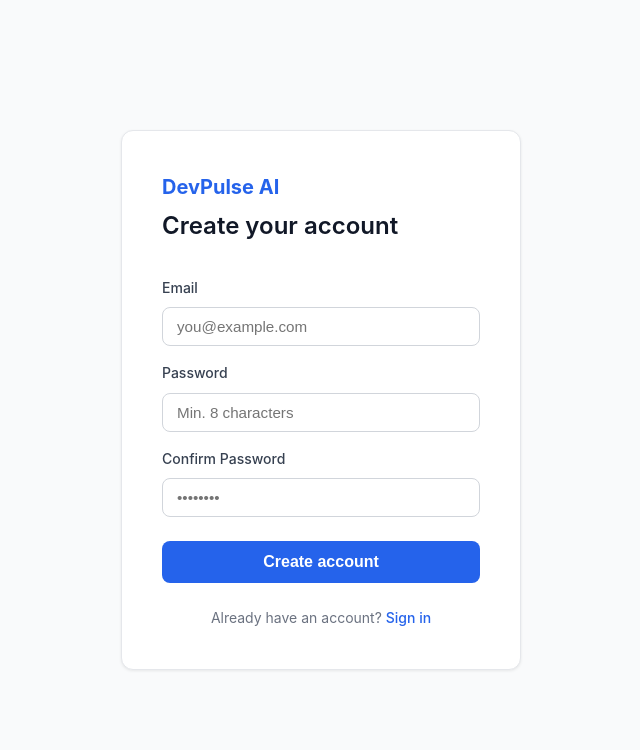
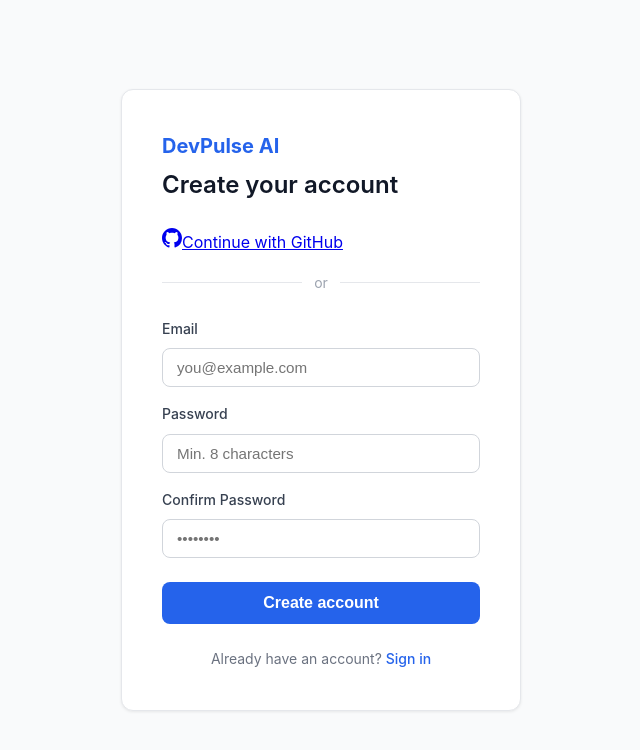
Before and after one commit to uzairha/devpulse-ai, a React (Vite) app in the folder client/: page /register in a window 1280 px wide. Shown: the top 750 px of the page, without its empty margins (319-959 px from the left). Built offline with nearby package versions, Linux system fonts and the light colour scheme.

Commit message:
feat(client): add GitHub OAuth button and auth callback handler
  Continue with GitHub button on login/register pages. AuthCallbackPage
  reads JWT from redirect URL and initializes auth session.

```diff
--- a/client/src/pages/LoginPage.jsx
+++ b/client/src/pages/LoginPage.jsx
@@ -34,6 +34,15 @@
 
         {error && <div className="auth-error">{error}</div>}
 
+        <a href="/api/auth/github" className="github-btn">
+          <svg height="20" viewBox="0 0 16 16" width="20" fill="currentColor">
+            <path d="M8 0C3.58 0 0 3.58 0 8c0 3.54 2.29 6.53 5.47 7.59.4.07.55-.17.55-.38 0-.19-.01-.82-.01-1.49-2.01.37-2.53-.49-2.69-.94-.09-.23-.48-.94-.82-1.13-.28-.15-.68-.52-.01-.53.63-.01 1.08.58 1.23.82.72 1.21 1.87.87 2.33.66.07-.52.28-.87.51-1.07-1.78-.2-3.64-.89-3.64-3.95 0-.87.31-1.59.82-2.15-.08-.2-.36-1.02.08-2.12 0 0 .67-.21 2.2.82.64-.18 1.32-.27 2-.27.68 0 1.36.09 2 .27 1.53-1.04 2.2-.82 2.2-.82.44 1.1.16 1.92.08 2.12.51.56.82 1.27.82 2.15 0 3.07-1.87 3.75-3.65 3.95.29.25.54.73.54 1.48 0 1.07-.01 1.93-.01 2.2 0 .21.15.46.55.38A8.013 8.013 0 0016 8c0-4.42-3.58-8-8-8z" />
+          </svg>
+          Continue with GitHub
+        </a>
+
+        <div className="auth-divider">or</div>
+
         <form onSubmit={handleSubmit}>
           <label>Email</label>
           <input
--- a/client/src/pages/RegisterPage.jsx
+++ b/client/src/pages/RegisterPage.jsx
@@ -38,6 +38,15 @@
         <h2>Create your account</h2>
 
         {error && <div className="auth-error">{error}</div>}
+
+        <a href="/api/auth/github" className="github-btn">
+          <svg height="20" viewBox="0 0 16 16" width="20" fill="currentColor">
+            <path d="M8 0C3.58 0 0 3.58 0 8c0 3.54 2.29 6.53 5.47 7.59.4.07.55-.17.55-.38 0-.19-.01-.82-.01-1.49-2.01.37-2.53-.49-2.69-.94-.09-.23-.48-.94-.82-1.13-.28-.15-.68-.52-.01-.53.63-.01 1.08.58 1.23.82.72 1.21 1.87.87 2.33.66.07-.52.28-.87.51-1.07-1.78-.2-3.64-.89-3.64-3.95 0-.87.31-1.59.82-2.15-.08-.2-.36-1.02.08-2.12 0 0 .67-.21 2.2.82.64-.18 1.32-.27 2-.27.68 0 1.36.09 2 .27 1.53-1.04 2.2-.82 2.2-.82.44 1.1.16 1.92.08 2.12.51.56.82 1.27.82 2.15 0 3.07-1.87 3.75-3.65 3.95.29.25.54.73.54 1.48 0 1.07-.01 1.93-.01 2.2 0 .21.15.46.55.38A8.013 8.013 0 0016 8c0-4.42-3.58-8-8-8z" />
+          </svg>
+          Continue with GitHub
+        </a>
+
+        <div className="auth-divider">or</div>
 
         <form onSubmit={handleSubmit}>
           <label>Email</label>
```
Also changed, not shown: client/src/pages/AuthCallbackPage.jsx (added, +29 -0 lines).
